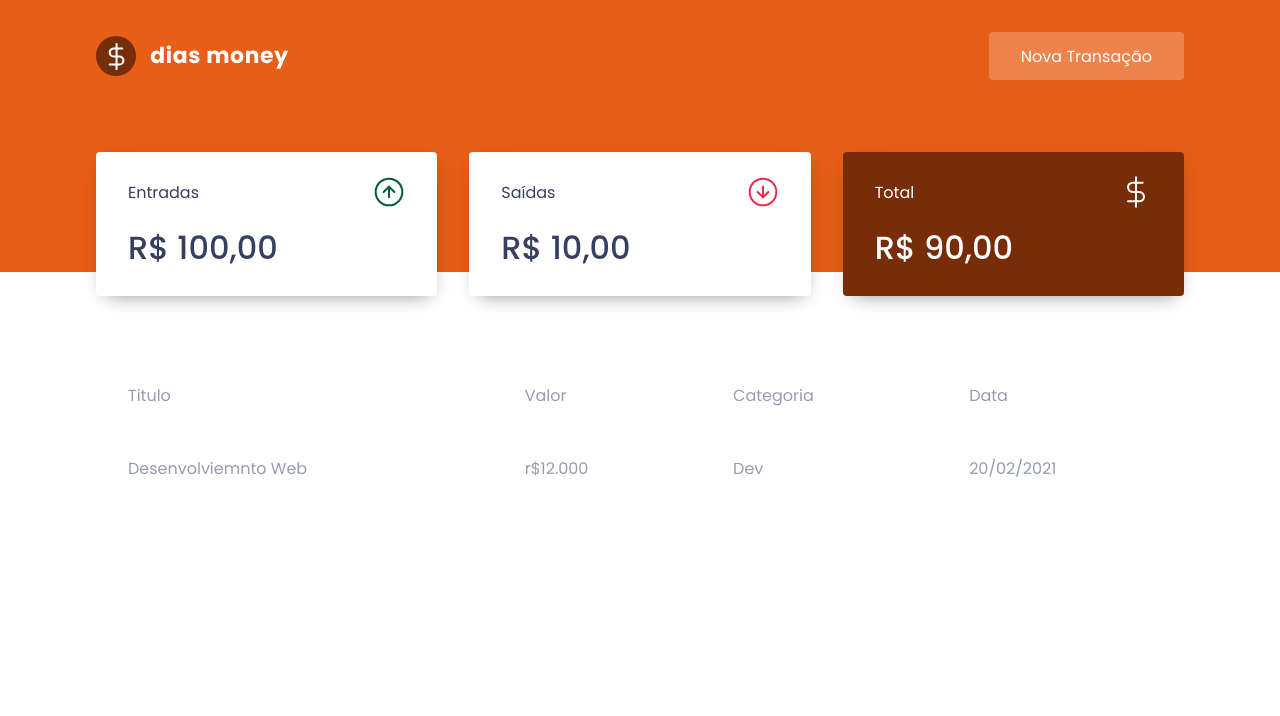
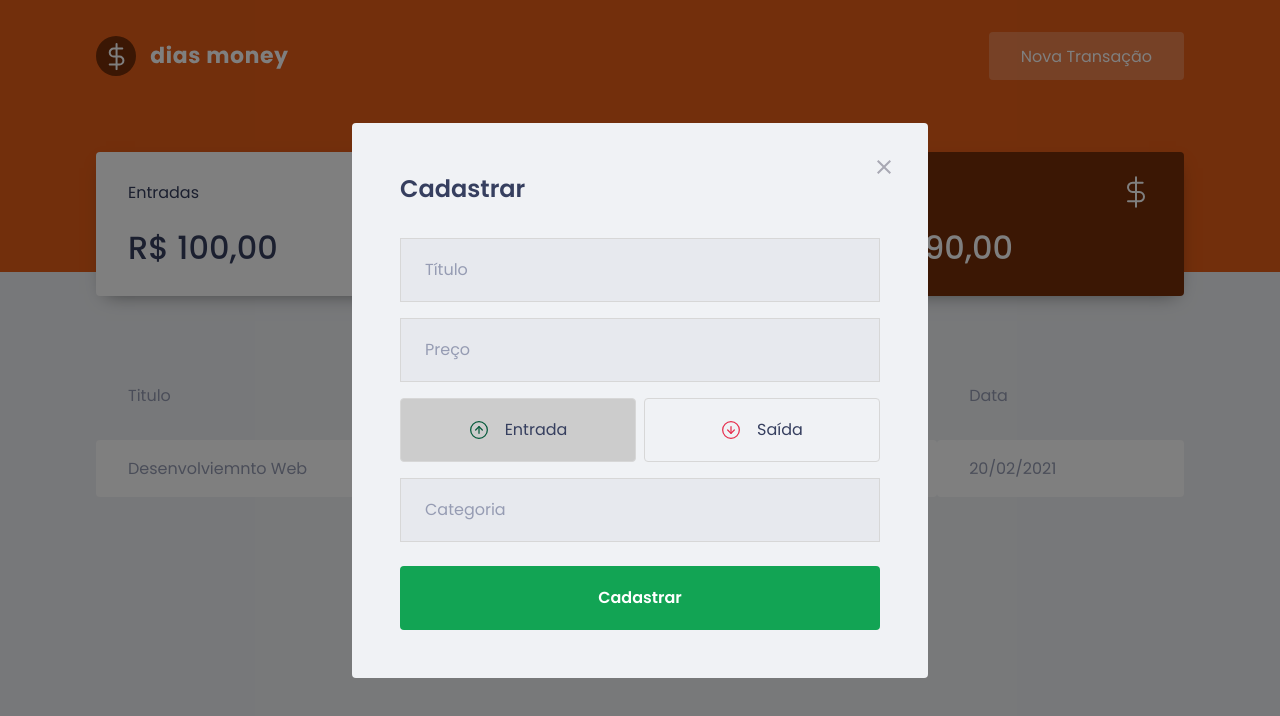
Before and after one commit to felipecabrals/diasmoney, a React (Create React App) app: page / in a window 1280 px wide. Both pictures are taken after a click on the button "Nova Transação". Shown: the top 716 px of the page. Built offline with nearby package versions, Linux system fonts and the light colour scheme; no server answers; what miragejs would draw is missing.

Commit message:
configurando e estilizando modal

```diff
--- a/package.json
+++ b/package.json
@@ -4,8 +4,10 @@
   "private": true,
   "dependencies": {
     "miragejs": "^0.1.41",
+    "polished": "^4.1.3",
     "react": "^17.0.2",
     "react-dom": "^17.0.2",
+    "react-modal": "^3.14.3",
     "react-scripts": "4.0.3",
     "style-components": "^0.1.0",
     "styled-components": "^5.3.1",
@@ -19,6 +21,7 @@
     "@types/node": "^12.0.0",
     "@types/react": "^17.0.0",
     "@types/react-dom": "^17.0.0",
+    "@types/react-modal": "^3.12.1",
     "@types/styled-components": "^5.1.14",
     "typescript": "^4.1.2"
   },
--- a/src/App.tsx
+++ b/src/App.tsx
@@ -1,13 +1,29 @@
+import { useState } from 'react';
+
 import { Dashboard } from './components/Dashboard';
 import {Header} from './components/Header';
+import { NewTransactionModal } from './components/NewTransactionModal';
 
 import { GlobalStyle } from "./styles/global";
 
 export function App() {
+  const [isNewTransactionModalOpen, setIsNewTransactionModalOpen] = useState(false);
+
+  function handleOpenNewTransactionModal() {
+    setIsNewTransactionModalOpen(true);
+  }
+
+  function handleCloseNewTransactionModal() {
+    setIsNewTransactionModalOpen(false);
+  }
   return (
     <>
-      <Header/>
+      <Header onOpenNewTransactionModal={handleOpenNewTransactionModal}/>
       <Dashboard/>
+      <NewTransactionModal
+        isOpen={isNewTransactionModalOpen}
+        onRequestClose={handleCloseNewTransactionModal}
+      />
       <GlobalStyle/>
     </>
   );
--- a/src/components/Header/index.tsx
+++ b/src/components/Header/index.tsx
@@ -1,12 +1,18 @@
+import { useState } from 'react';
+
 import logoImg from '../../assets/logo.svg';
 import { Container, Content } from './styles';
 
-export function Header() {
+interface HeaderProps {
+  onOpenNewTransactionModal: () => void;
+}
+
+export function Header({onOpenNewTransactionModal} : HeaderProps) {
   return (
     <Container>
       <Content>
         <img src={logoImg} alt="diasmoney"/>
-        <button type="button">
+        <button type="button" onClick={onOpenNewTransactionModal}>
           Nova Transação
         </button>
       </Content>
--- /dev/null
+++ b/src/components/NewTransactionModal/index.tsx
@@ -0,0 +1,59 @@
+import  Modal  from 'react-modal';
+import { Container, TransactionTypeContainer, RadioBox } from './styles';
+import closeImg from '../../assets/close.svg'
+import entradaImg from '../../assets/icon-entrada.svg'
+import saidaImg from '../../assets/icon-saida.svg'
+import { useState } from 'react';
+
+interface NewTransactionModalProps  {
+  isOpen: boolean;
+  onRequestClose: () => void;
+}
+
+export function NewTransactionModal ({isOpen, onRequestClose}: NewTransactionModalProps) {
+  const [type, setType] = useState('deposit');
+  return (
+    <Modal
+          isOpen={isOpen}
+          onRequestClose={onRequestClose}
+          overlayClassName="react-modal-overlay"
+          className="react-modal-content"
+        >
+          <button
+            type="button"
+            onClick={onRequestClose}
+            className="react-modal-close"
+          >
+            <img src={closeImg} alt="Fechar Modal"/>
+          </button>
+
+          <Container>
+            <h2>Cadastrar</h2>
+            <input type="text" placeholder="Título"/>
+            <input type="number" placeholder="Preço"/>
+              <TransactionTypeContainer>
+                <RadioBox
+                  type="button"
+                  onClick={() => { setType('deposit'); }}
+                  isActive={type == 'deposit'}
+                >
+                  <img src={entradaImg} alt="Entrada"/>
+                  <span>Entrada</span>
+                </RadioBox>
+
+                <RadioBox
+                  type="button"
+                  onClick={() => { setType('withdraw'); }}
+                  isActive={type == 'withdraw'}
+                >
+                  <img src={saidaImg} alt="Saída"/>
+                  <span>Saída</span>
+                </RadioBox>
+              </TransactionTypeContainer>
+            <input type="text" placeholder="Categoria"/>
+            <button type="submit">Cadastrar</button>
+          </Container>
+
+        </Modal>
+  )
+}
--- /dev/null
+++ b/src/components/NewTransactionModal/styles.ts
@@ -0,0 +1,85 @@
+import styled from 'styled-components';
+import { darken } from 'polished';
+
+export const Container = styled.form `
+  h2 {
+    color: var(--text-title);
+    font-size: 1.5rem;
+    margin-bottom: 2rem;
+  }
+  input {
+    width: 100%;
+    padding: 0 1.5rem;
+    height: 4rem;
+    border-radius: 0.25;
+    border: 1px solid #d7d7d7;
+    background: #e7e9ee;
+
+    font-weight: 400;
+    font-size: 1rem;
+
+    &::placeholder {
+      color: var(--text-body);
+    }
+    & + input {
+      margin-top: 1rem;
+    }
+
+    }
+    button[type="submit"] {
+      width: 100%;
+      padding: 0 1.5rem;
+      height: 4rem;
+      background: var(--green);
+      color: #fff;
+      border-radius: 0.25rem;
+      border: 0;
+      font-size: 1rem;
+      font-weight: 600;
+      margin-top: 1.5rem;
+      transition: filter 0.2s;
+
+      &:hover {
+        filter: brightness(0.9);
+      }
+  }
+`;
+export const TransactionTypeContainer = styled.div `
+  margin: 1rem 0;
+  display: grid;
+  grid-template-columns: 1fr 1fr;
+  gap: 0.5rem;
+
+
+`;
+interface RadioBoxProps {
+  isActive: boolean;
+}
+export const RadioBox = styled.button<RadioBoxProps> `
+    height: 4rem;
+    border: 1px solid #d7d7d7;
+    border-radius: 0.25rem;
+
+    background: ${(props) => props.isActive ? '#ccc' : 'transparent'};
+
+    display: flex;
+    align-items: center;
+    justify-content: center;
+
+    transition: border-color 0.2s;
+
+    &:hover {
+      border-color: ${darken(0.1, '#d7d7d7')};
+    }
+
+  img {
+    width: 20px;
+    height: 20px;
+  }
+  span {
+    display: inline-block;
+    margin-left: 1rem;
+    font-size: 1rem;
+    color: var(--text-title);
+  }
+`;
--- a/src/styles/global.ts
+++ b/src/styles/global.ts
@@ -2,12 +2,12 @@
 
 export const GlobalStyle = createGlobalStyle`
   :root {
-    --background: $f0f2f5;
+    --background: #f0f2f5;
     --orange: #E65E18;
     --orange-strong: #772E08;
     --orange-light: #EE834C;
 
-    --green: #04593A;
+    --green: #12A454;
     --red: #E52E4D;
 
     --text-title: #363f5f;
@@ -48,4 +48,37 @@
     opacity: 0.6;
     cursor: not-allowed;
   }
+
+  .react-modal-overlay {
+    background: rgba(0,0,0,0.5);
+    position: fixed;
+    top: 0;
+    bottom: 0;
+    right: 0;
+    left: 0;
+    display: flex;
+    align-items: center;
+    justify-content: center;
+  }
+  .react-modal-content {
+    width: 100%;
+    max-width: 576px;
+    background: var(--background);
+    padding: 3rem;
+    position: relative;
+    border-radius: 0.25rem;
+  }
+  .react-modal-close {
+    position: absolute;
+    right: 1.5rem;
+    top: 1.5rem;
+    border: 0;
+    background: transparent;
+
+    transition: filter 0.2s;
+
+    &:hover {
+      filter: brightness(0.7);
+    }
+  }
 `
```
Also changed, not shown: src/assets/close.svg (added), 1 other file (tests, documents, lock files or other folders).
